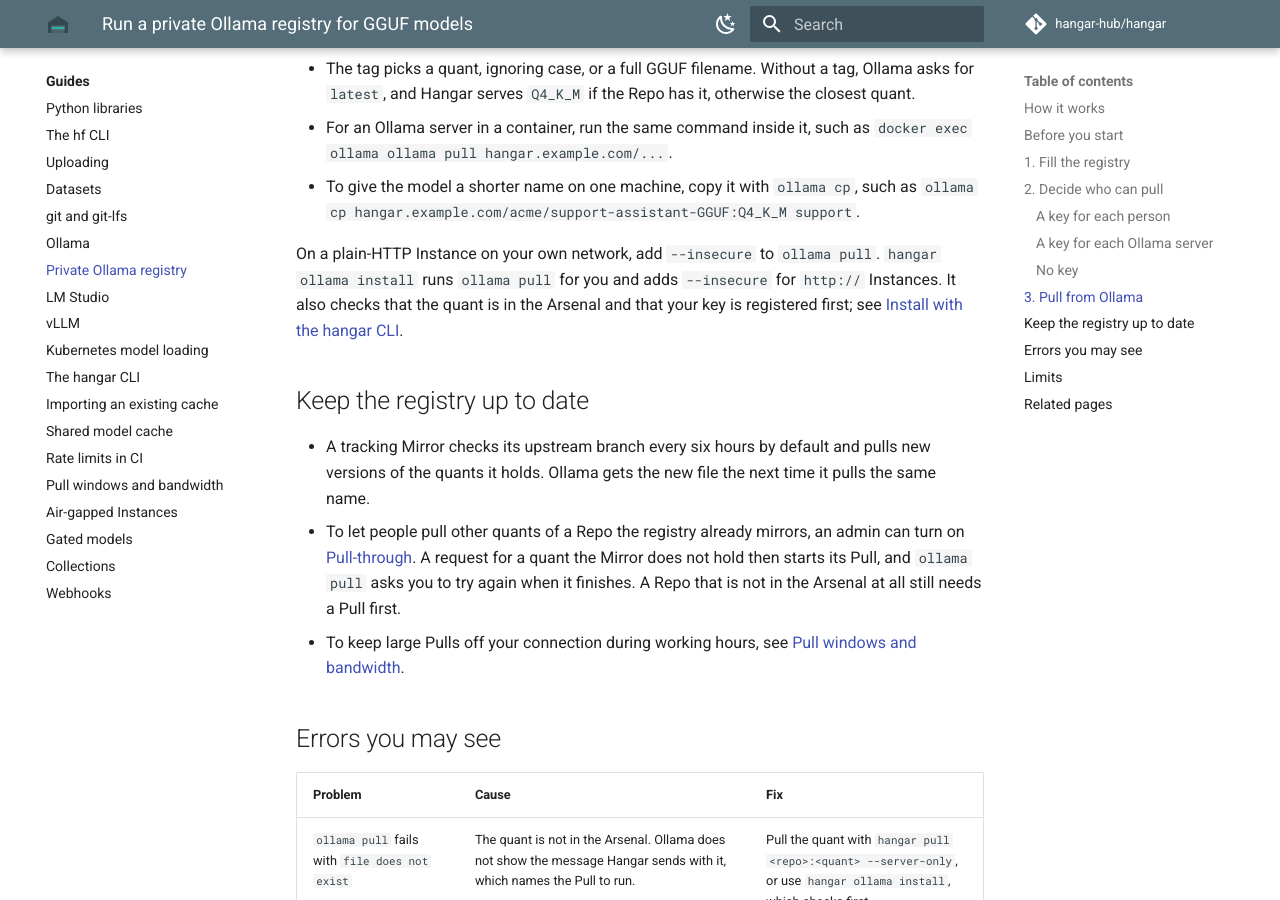
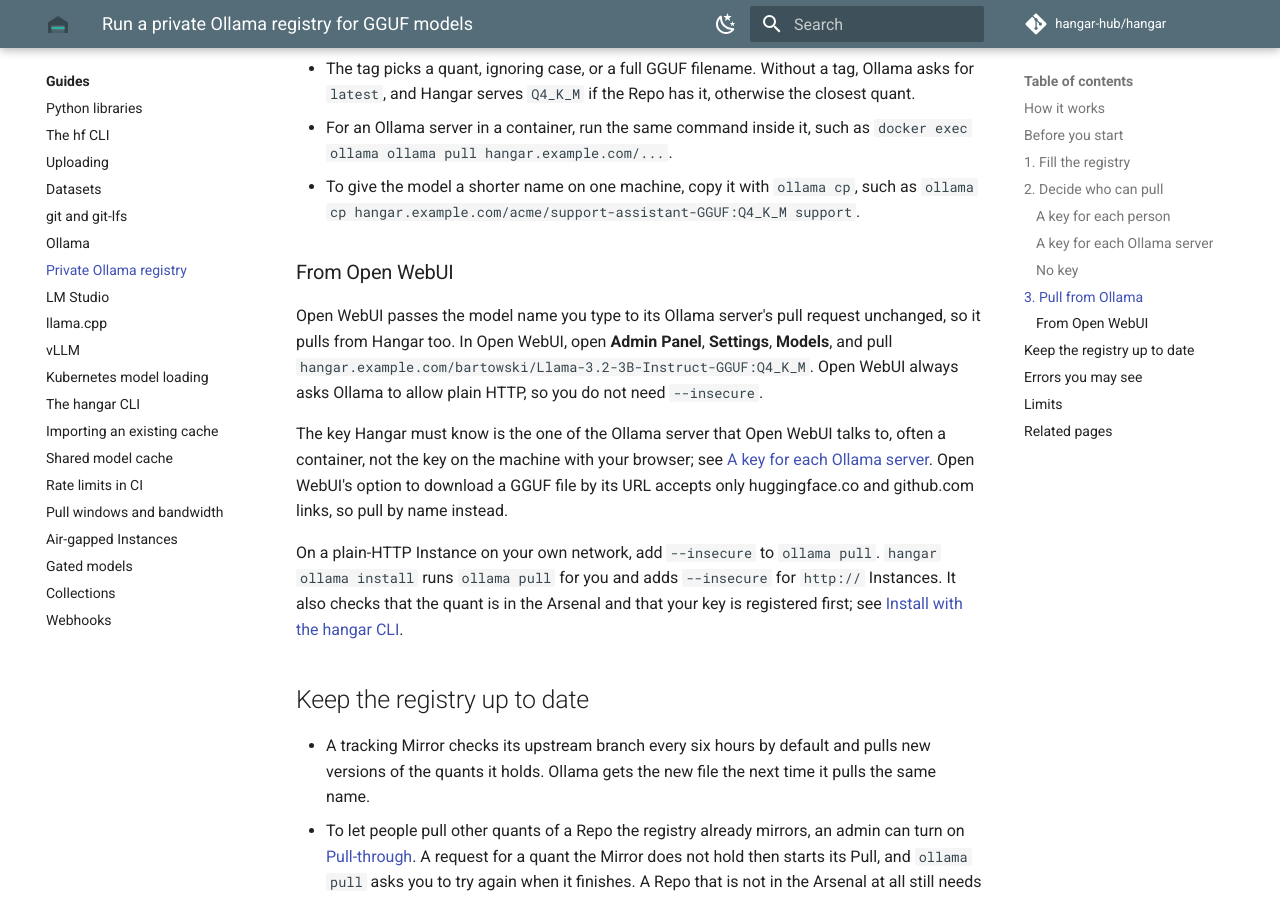
Before and after one commit to hangar-hub/hangar, an MkDocs documentation site: the page built from docs/guides/ollama-registry.md, in a window 1280 px wide and 900 px high, scrolled down 2659 px. Built offline with MkDocs 1.6.1 and Material for MkDocs 9.7.7, drawn with Linux system fonts in a browser that asks for light colours; plug-ins that fetch from the network failed and are left out; comment, search, counter and statistics services are not loaded; the version menu is left out.

Commit message:
docs: add a llama.cpp guide, and pulling from Open WebUI through Ollama

```diff
--- a/docs/guides/ollama-registry.md
+++ b/docs/guides/ollama-registry.md
@@ -1,6 +1,6 @@
 ---
 title: Run a private Ollama registry for GGUF models
-description: "Run Hangar as a self-hosted Ollama registry: serve GGUF models from your own server to every Ollama install, with access control and no Modelfiles."
+description: "Run Hangar as a self-hosted Ollama registry: serve GGUF models to every Ollama install and Open WebUI, with access control and no Modelfiles."
 ---
 
 # Run a private Ollama registry
@@ -88,6 +88,12 @@
 - For an Ollama server in a container, run the same command inside it, such as `docker exec ollama ollama pull hangar.example.com/...`.
 - To give the model a shorter name on one machine, copy it with `ollama cp`, such as `ollama cp hangar.example.com/acme/support-assistant-GGUF:Q4_K_M support`.
 
+### From Open WebUI
+
+Open WebUI passes the model name you type to its Ollama server's pull request unchanged, so it pulls from Hangar too. In Open WebUI, open **Admin Panel**, **Settings**, **Models**, and pull `hangar.example.com/bartowski/Llama-3.2-3B-Instruct-GGUF:Q4_K_M`. Open WebUI always asks Ollama to allow plain HTTP, so you do not need `--insecure`.
+
+The key Hangar must know is the one of the Ollama server that Open WebUI talks to, often a container, not the key on the machine with your browser; see [A key for each Ollama server](#a-key-for-each-ollama-server). Open WebUI's option to download a GGUF file by its URL accepts only huggingface.co and github.com links, so pull by name instead.
+
 On a plain-HTTP Instance on your own network, add `--insecure` to `ollama pull`. `hangar ollama install` runs `ollama pull` for you and adds `--insecure` for `http://` Instances. It also checks that the quant is in the Arsenal and that your key is registered first; see [Install with the hangar CLI](ollama.md#install-with-the-hangar-cli).
 
 ## Keep the registry up to date
--- a/mkdocs.yml
+++ b/mkdocs.yml
@@ -139,6 +139,7 @@
       - Ollama: guides/ollama.md
       - Private Ollama registry: guides/ollama-registry.md
       - LM Studio: guides/lm-studio.md
+      - llama.cpp: guides/llama-cpp.md
       - vLLM: guides/vllm.md
       - Kubernetes model loading: guides/kubernetes.md
       - The hangar CLI: guides/hangar-cli.md
```
Also changed, not shown: docs/faq.md (+2 -2 lines), docs/guides/index.md (+2 -2 lines), docs/guides/llama-cpp.md (added, +54 -0 lines), docs/guides/ollama.md (+1 -1 lines), docs/index.md (+1 -0 lines), 1 other file.
